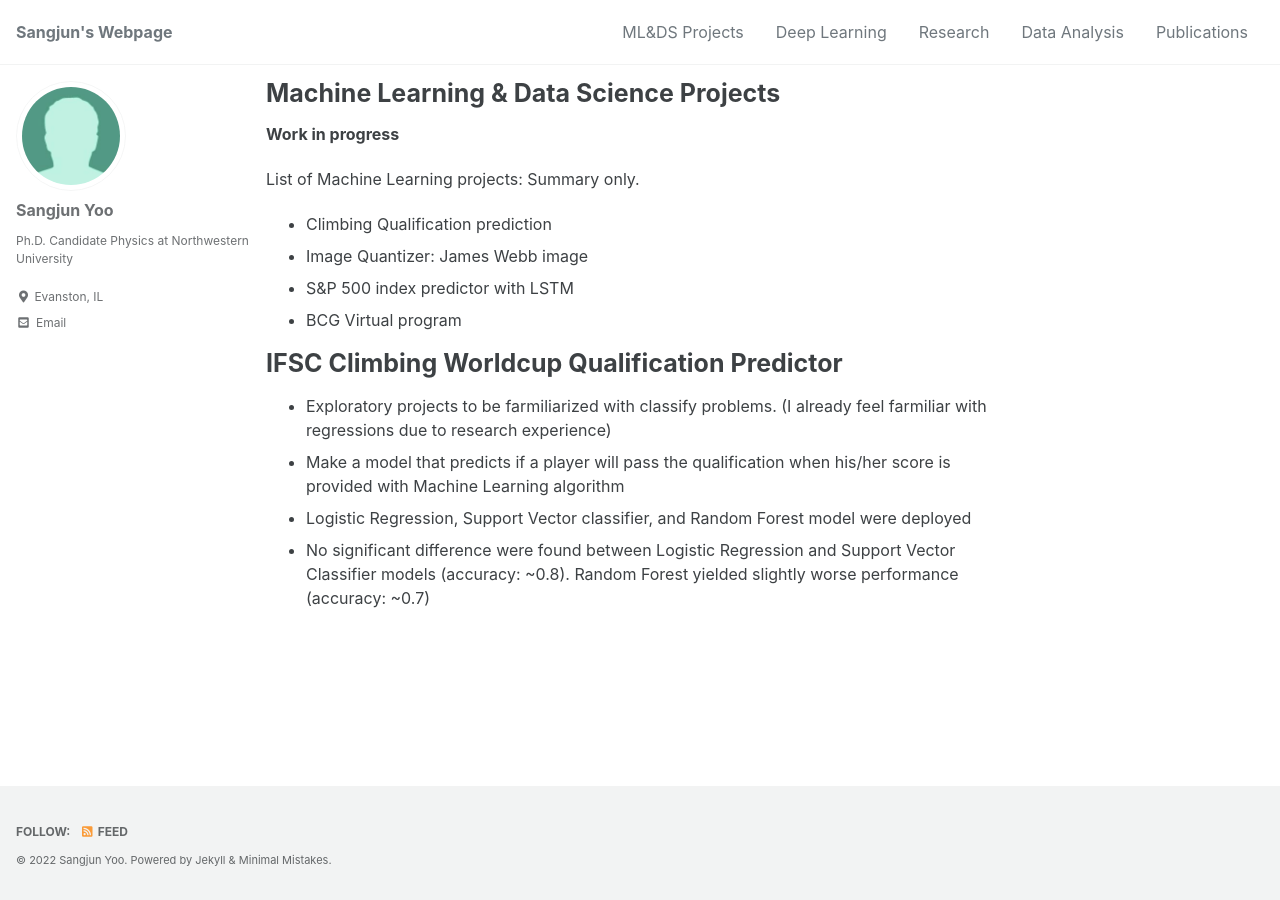
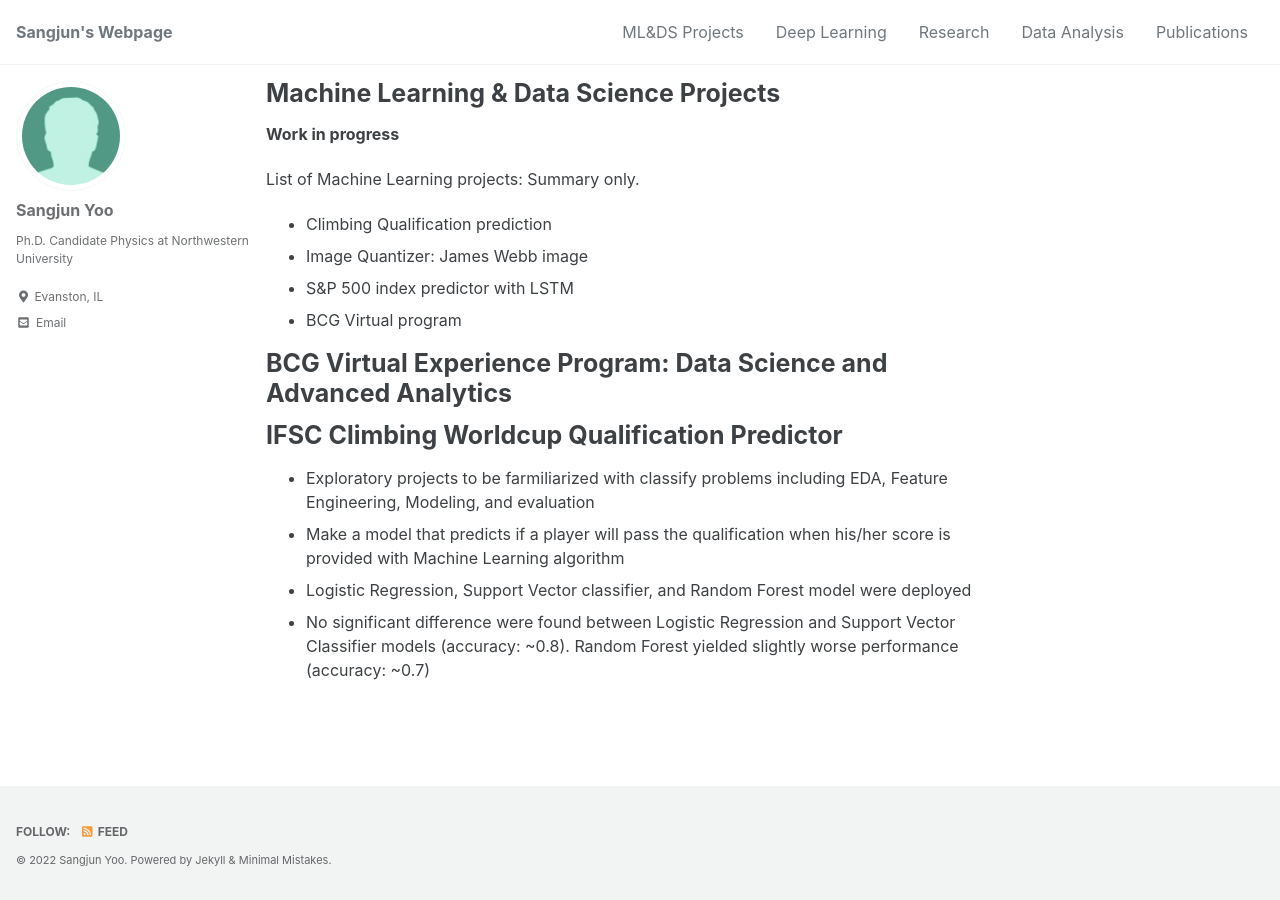
Before and after one commit to sangjunyoo-phd/sangjunyoo-phd.github.io, a Jekyll site: the page built from _pages/mlprojects.md, in a window 1280 px wide. Built offline with Jekyll 4.4.1, drawn with Linux system fonts in a browser that asks for light colours; cached includes are drawn as plain includes.

Commit message:
Update mlprojects.md

```diff
--- a/_pages/mlprojects.md
+++ b/_pages/mlprojects.md
@@ -12,8 +12,11 @@ List of Machine Learning projects: Summary only.
 * S&P 500 index predictor with LSTM
 * BCG Virtual program
 
+# BCG Virtual Experience Program: Data Science and Advanced Analytics
+
+
 # IFSC Climbing Worldcup Qualification Predictor
-* Exploratory projects to be farmiliarized with classify problems. (I already feel farmiliar with regressions due to research experience)
+* Exploratory projects to be farmiliarized with classify problems including EDA, Feature Engineering, Modeling, and evaluation
 * Make a model that predicts if a player will pass the qualification when his/her score is provided with Machine Learning algorithm
 * Logistic Regression, Support Vector classifier, and Random Forest model were deployed
 * No significant difference were found between Logistic Regression and Support Vector Classifier models (accuracy: ~0.8). Random Forest yielded slightly worse performance (accuracy: ~0.7)
```
